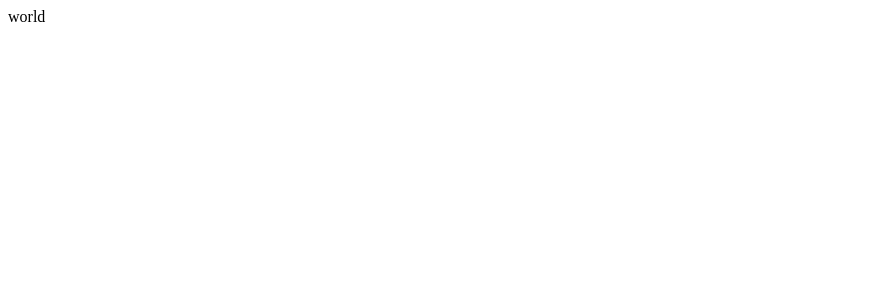
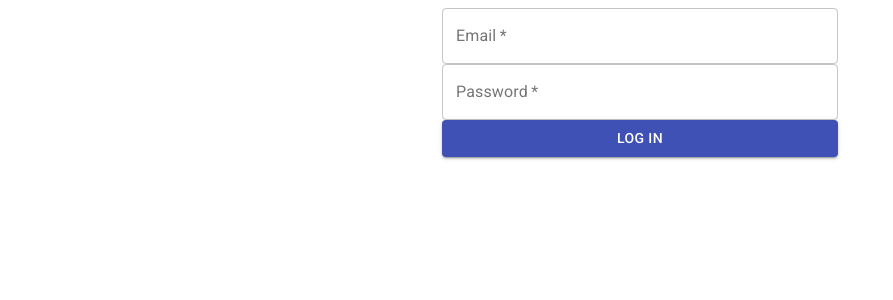
Before and after one commit to DanielTran0/fakebook-client, a React (Create React App) app: page /login in a window 1280 px wide. Shown: the top 300 px of the page, without its empty margins (0-893 px from the left). Built offline with nearby package versions, Linux system fonts and the light colour scheme.

Commit message:
added login page sign in

```diff
--- a/package.json
+++ b/package.json
@@ -3,11 +3,16 @@
 	"version": "0.1.0",
 	"private": true,
 	"dependencies": {
+		"@material-ui/core": "^4.11.4",
+		"@material-ui/icons": "^4.11.2",
 		"@testing-library/jest-dom": "^5.14.1",
 		"@testing-library/react": "^11.2.7",
 		"@testing-library/user-event": "^12.8.3",
+		"axios": "^0.21.1",
+		"prop-types": "^15.7.2",
 		"react": "^17.0.2",
 		"react-dom": "^17.0.2",
+		"react-router-dom": "^5.2.0",
 		"react-scripts": "4.0.3",
 		"web-vitals": "^1.1.2"
 	},
@@ -31,6 +36,7 @@
 		"rules": {
 			"no-console": "off",
 			"no-underscore-dangle": "off",
+			"react/jsx-props-no-spreading": "off",
 			"react/jsx-filename-extension": [
 				1,
 				{
--- a/public/index.html
+++ b/public/index.html
@@ -8,6 +8,10 @@
 		<meta
 			name="description"
 			content="Web site created using create-react-app"
+		/>
+		<link
+			rel="stylesheet"
+			href="https://fonts.googleapis.com/css?family=Roboto:300,400,500,700&display=swap"
 		/>
 		<link rel="apple-touch-icon" href="%PUBLIC_URL%/logo192.png" />
 		<!--
--- a/src/App.js
+++ b/src/App.js
@@ -1,7 +1,36 @@
 import React from 'react';
+import { BrowserRouter as Router, Route, Switch } from 'react-router-dom';
 
-function App() {
-	return <div className='app'>world</div>;
-}
+import Login from './pages/Login';
+
+import useStateWithLocalStorage from './util/localStorageHook';
+
+const App = () => {
+	const [user, setUser] = useStateWithLocalStorage('fakebook-user');
+	const [token, setToken] = useStateWithLocalStorage('fakebook-token');
+
+	const userData = { user, token };
+	const setUserData = { setUser, setToken };
+
+	return (
+		<div className='app'>
+			<Router>
+				<Switch>
+					<Route
+						exact
+						path='/login'
+						render={(routeProps) => (
+							<Login
+								{...routeProps}
+								userData={userData}
+								setUserData={setUserData}
+							/>
+						)}
+					/>
+				</Switch>
+			</Router>
+		</div>
+	);
+};
 
 export default App;
--- /dev/null
+++ b/src/components/forms/SignInForm.js
@@ -0,0 +1,98 @@
+import React, { useState } from 'react';
+import PropTypes from 'prop-types';
+
+import { Button, TextField } from '@material-ui/core';
+
+import { sessionRequests } from '../../util/axiosRequests';
+import { setUserDataProp } from '../../util/customPropTypes';
+
+const SignIn = ({ setUserData }) => {
+	const { setUser, setToken } = setUserData;
+	const [formValues, setFormValues] = useState({ email: '', password: '' });
+	const [emailError, setEmailError] = useState('');
+	const [passwordError, setPasswordError] = useState('');
+
+	const handleFormChange = (e) => {
+		const { name, value } = e.target;
+		setFormValues({ ...formValues, [name]: value });
+	};
+
+	const handleFormErrors = (responseError) => {
+		let error = false;
+
+		if (!formValues.email) {
+			error = true;
+			setEmailError('Required Field');
+		}
+		if (!formValues.password) {
+			error = true;
+			setPasswordError('Required Field');
+		}
+		if (responseError?.[0].param === 'email')
+			setEmailError(responseError[0].msg);
+		if (responseError?.[0].param === 'password')
+			setPasswordError(responseError[0].msg);
+
+		return error;
+	};
+
+	const handleFormSubmit = async (e) => {
+		e.preventDefault();
+
+		setEmailError('');
+		setPasswordError('');
+
+		if (handleFormErrors()) return null;
+
+		try {
+			const loginResponse = await sessionRequests.postNewSession({
+				...formValues,
+			});
+			const { user, token } = loginResponse.data;
+			console.log(loginResponse);
+
+			setUser(user);
+			return setToken(token);
+		} catch (error) {
+			return handleFormErrors(error.response.data.errors);
+		}
+	};
+
+	return (
+		<form noValidate onSubmit={handleFormSubmit}>
+			<TextField
+				variant='outlined'
+				label='Email'
+				name='email'
+				type='email'
+				required
+				fullWidth
+				value={formValues.email}
+				onChange={handleFormChange}
+				error={Boolean(emailError)}
+				helperText={emailError}
+			/>
+			<TextField
+				variant='outlined'
+				label='Password'
+				name='password'
+				type='password'
+				required
+				fullWidth
+				value={formValues.password}
+				onChange={handleFormChange}
+				error={Boolean(passwordError)}
+				helperText={passwordError}
+			/>
+			<Button variant='contained' type='submit' color='primary' fullWidth>
+				Log In
+			</Button>
+		</form>
+	);
+};
+
+SignIn.propTypes = {
+	setUserData: PropTypes.shape(setUserDataProp).isRequired,
+};
+
+export default SignIn;
--- /dev/null
+++ b/src/pages/Login.js
@@ -0,0 +1,29 @@
+import React from 'react';
+import { Redirect } from 'react-router-dom';
+import PropTypes from 'prop-types';
+
+import { Container } from '@material-ui/core';
+import SignInForm from '../components/forms/SignInForm';
+
+import { userDataProp, setUserDataProp } from '../util/customPropTypes';
+
+const Login = ({ userData, setUserData }) => {
+	const { token } = userData;
+
+	if (token) return <Redirect to='/' />;
+
+	return (
+		<div className='login'>
+			<Container maxWidth='xs'>
+				<SignInForm setUserData={setUserData} />
+			</Container>
+		</div>
+	);
+};
+
+Login.propTypes = {
+	userData: PropTypes.shape(userDataProp).isRequired,
+	setUserData: PropTypes.shape(setUserDataProp).isRequired,
+};
+
+export default Login;
--- /dev/null
+++ b/src/util/axiosRequests.js
@@ -0,0 +1,155 @@
+import axios from 'axios';
+
+const axiosInstance = axios.create({
+	// TODO replace url
+	baseURL: 'http://localhost:5000/api',
+});
+
+// User requests
+const getAllUsers = () => {
+	return axiosInstance.get('/users');
+};
+
+const getAnotherUser = (userId) => {
+	return axiosInstance.get(`/users/${userId}`);
+};
+
+const postNewUser = (accountDetails) => {
+	return axiosInstance.post(`/users`, {
+		...accountDetails,
+	});
+};
+
+const userRequests = { getAllUsers, getAnotherUser, postNewUser };
+
+// Session requests
+const postNewSession = (loginDetails) => {
+	return axiosInstance.post(`/sessions`, { ...loginDetails });
+};
+
+const sessionRequests = { postNewSession };
+
+// Friend requests
+const getUserFriends = () => {
+	return axiosInstance.get(`/friends`);
+};
+
+const getAnotherUserFriends = (userId) => {
+	return axiosInstance.get(`/friends/${userId}`);
+};
+
+const postNewFriendRequest = (userId) => {
+	return axiosInstance.post(`/friends/${userId}`);
+};
+
+const putChangeFriendRequest = (userId, option) => {
+	return axiosInstance.put(`/friends/${userId}`, { option });
+};
+
+const deleteFriendOrRequest = (userId) => {
+	return axiosInstance.delete(`/friends/${userId}`);
+};
+
+const friendRequests = {
+	getUserFriends,
+	getAnotherUserFriends,
+	postNewFriendRequest,
+	putChangeFriendRequest,
+	deleteFriendOrRequest,
+};
+
+// Post requests
+const getUserAndFriendPosts = () => {
+	return axiosInstance.get(`/posts`);
+};
+
+const getAnotherUserPosts = (userId) => {
+	return axiosInstance.get(`/posts/${userId}`);
+};
+
+const postNewPost = ({ text, postImage }) => {
+	const bodyFormData = new FormData();
+	bodyFormData.append('text', text);
+	bodyFormData.append('postImage', postImage);
+
+	return axiosInstance({
+		method: 'post',
+		url: '/posts',
+		data: bodyFormData,
+		headers: { 'Content-Type': 'multipart/form-data' },
+	});
+};
+
+const putEditPost = ({ postId, text, postImage, lastImage }) => {
+	const bodyFormData = new FormData();
+	bodyFormData.append('text', text);
+	bodyFormData.append('postImage', postImage);
+	bodyFormData.append('lastImage', lastImage);
+
+	return axiosInstance({
+		method: 'put',
+		url: `/posts/${postId}`,
+		data: bodyFormData,
+		headers: { 'Content-Type': 'multipart/form-data' },
+	});
+};
+
+const deletePost = (postId) => {
+	return axiosInstance.delete(`/posts/${postId}`);
+};
+
+const postRequests = {
+	getUserAndFriendPosts,
+	getAnotherUserPosts,
+	postNewPost,
+	putEditPost,
+	deletePost,
+};
+
+// Comment requests
+const postNewComment = (postId, commentDetails) => {
+	return axiosInstance.post(`/comments/${postId}`, { ...commentDetails });
+};
+
+const putEditComment = (postId, commentId, commentDetails) => {
+	return axiosInstance.put(`/comments/${commentId}`, {
+		postId,
+		...commentDetails,
+	});
+};
+
+const deleteComment = (postId, commentId) => {
+	return axiosInstance.delete(`/comments/${commentId}`, { data: { postId } });
+};
+
+const commentRequests = { postNewComment, putEditComment, deleteComment };
+
+// Like requests
+const putLikePost = (postId) => {
+	return axiosInstance.put(`/likes/posts/${postId}`);
+};
+
+const putLikeComment = (postId, commentId) => {
+	return axiosInstance.put(`/likes/comments/${commentId}`, { postId });
+};
+
+const likeRequests = { putLikePost, putLikeComment };
+
+// Combinations
+// const getAnotherUserDetails = (userId) => {
+// 	return Promise.all([
+// 		getAnotherUser(userId),
+// 		getAnotherUserFriends(userId),
+// 		getAnotherUserPosts(userId),
+// 	]);
+// };
+
+export default axiosInstance;
+export {
+	userRequests,
+	sessionRequests,
+	friendRequests,
+	postRequests,
+	commentRequests,
+	likeRequests,
+};
--- /dev/null
+++ b/src/util/customPropTypes.js
@@ -0,0 +1,19 @@
+import PropTypes from 'prop-types';
+
+const userDataProp = {
+	user: PropTypes.shape({
+		_id: PropTypes.string,
+		email: PropTypes.string,
+		firstName: PropTypes.string,
+		lastName: PropTypes.string,
+		profileImage: PropTypes.string,
+	}).isRequired,
+	token: PropTypes.string.isRequired,
+};
+
+const setUserDataProp = {
+	setUser: PropTypes.func.isRequired,
+	setToken: PropTypes.func.isRequired,
+};
+
+export { userDataProp, setUserDataProp };
--- /dev/null
+++ b/src/util/localStorageHook.js
@@ -0,0 +1,22 @@
+import { useEffect, useState } from 'react';
+
+import axios from './axiosRequests';
+
+const useStateWithLocalStorage = (localStorageKey) => {
+	const initialState = localStorageKey === 'fakebook-user' ? {} : '';
+
+	const [value, setValue] = useState(
+		JSON.parse(localStorage.getItem(localStorageKey)) || initialState
+	);
+
+	useEffect(() => {
+		localStorage.setItem(localStorageKey, JSON.stringify(value));
+	}, [value, localStorageKey]);
+
+	if (localStorageKey === 'fakebook-token' && value !== '')
+		axios.defaults.headers.common.Authorization = `Bearer ${value}`;
+
+	return [value, setValue];
+};
+
+export default useStateWithLocalStorage;
```
Also changed, not shown: 1 other file (tests, documents, lock files or other folders). Lines whose indentation alone changed are shown as unchanged.
